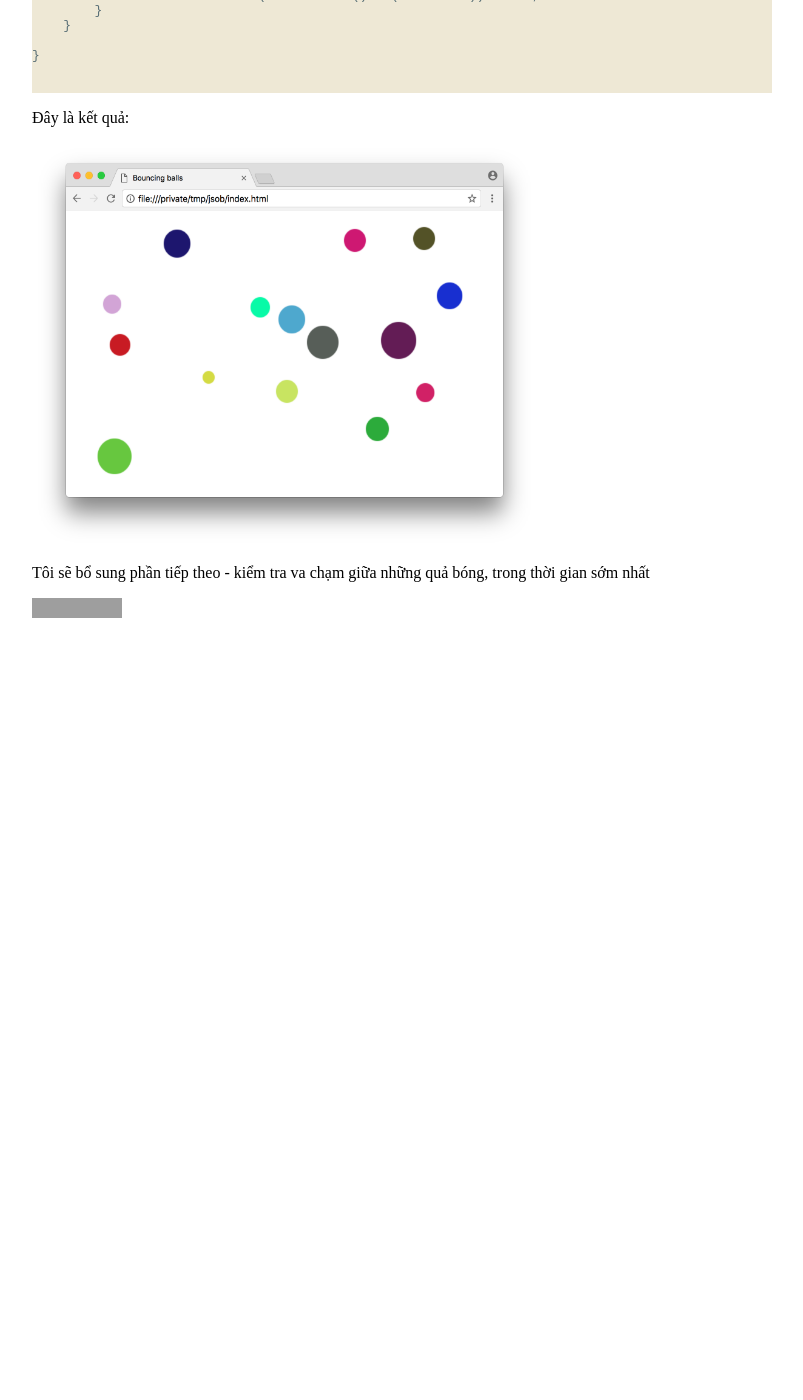
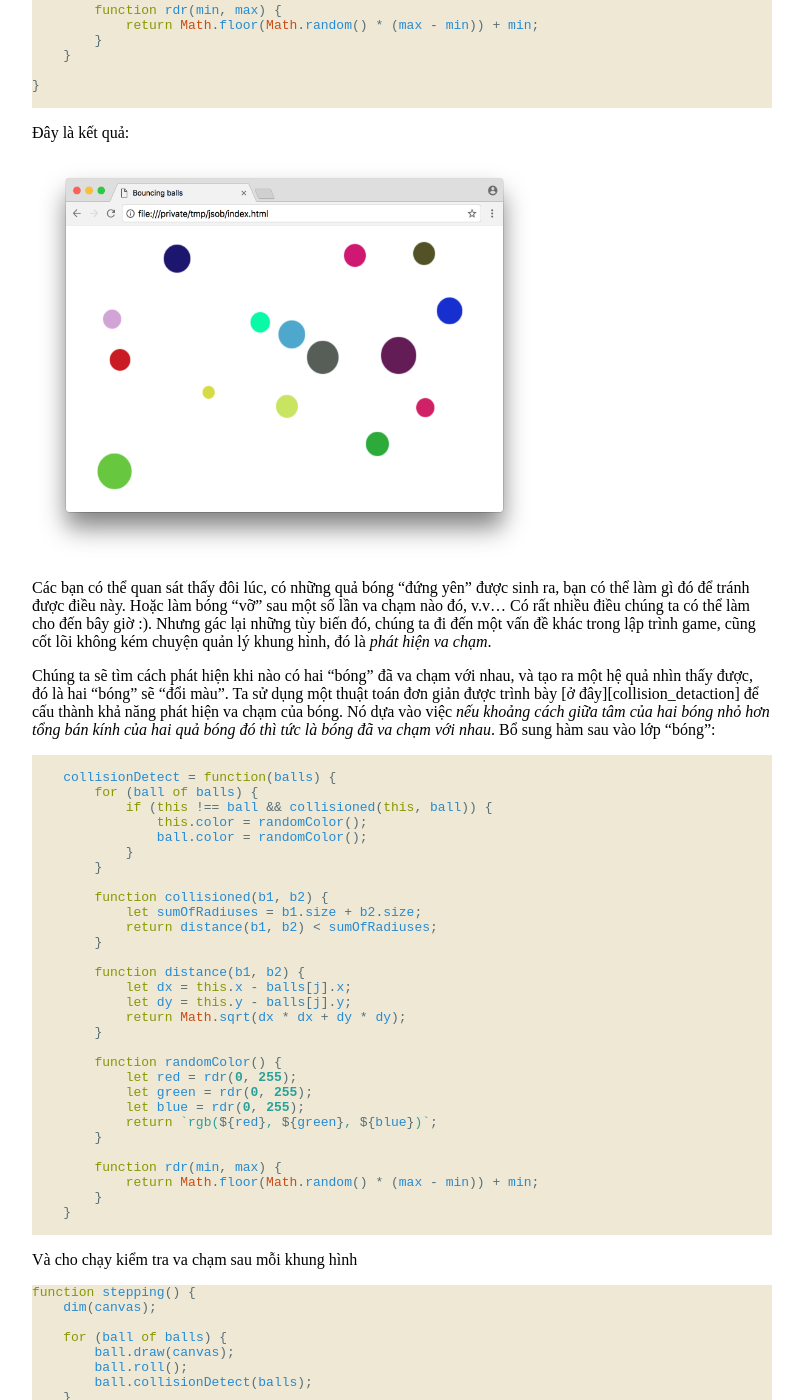
Before and after one commit to binhsonnguyen/binhsonnguyen.github.io, a Jekyll site: the page built from _posts/2017-09-30-practice-javascript-object-building.md, in a window 1280 px wide and 1400 px high, scrolled down 7506 px. Shown: the whole window, without its empty margins (238-1041 px from the left). Built offline with Jekyll 4.4.1, drawn with Linux system fonts in a browser that asks for light colours; before the commit the page ends 8136 px from its top, so only the background shows below that; some of the changed text lies outside the part shown; grey boxes are pictures that could not be loaded.

Commit message:
collision detection

````diff
--- a/_posts/2017-09-30-practice-javascript-object-building.md
+++ b/_posts/2017-09-30-practice-javascript-object-building.md
@@ -71,6 +68,8 @@
 chúng trong hàm `draw`:
 
 ```javascript
+
+let ctx = canvas.getContext('2d');
 
 let ball = {
     color: "red",
@@ -160,11 +159,10 @@
 window.requestAnimationFrame(stepping);
 
 function stepping() {
+    ball.draw(canvas);
     ball.roll();
-    ball.draw(canvas);
     window.requestAnimationFrame(stepping);
 }
-
 
 function Ball(x, y, color, size) {
     this.x = x;
@@ -188,6 +186,7 @@
     }
 
 }
+
 ```
 
 Chạy lên thử
@@ -202,8 +201,8 @@
 
 function stepping() {
     dim(canvas);
+    ball.draw(canvas);
     ball.roll();
-    ball.draw(canvas);
     window.requestAnimationFrame(stepping);
 
     function dim(canvas) {
@@ -235,6 +234,7 @@
         this.x += this.velX;
         this.y += this.velY;
     }
+
     this.draw = function (canvas) {
         const ANGLE_START = 0;
         const ANGLE_END = 2 * Math.PI;
@@ -246,6 +246,7 @@
     }
 
 }
+
 ```
 
 Và cập nhật sự thay đổi này ở chỗ dùng tới `Ball`:
@@ -308,8 +309,8 @@
     dim(canvas);
 
     for (ball of balls) {
+        ball.draw(canvas);
         ball.roll();
-        ball.draw(canvas);
     }
 
     window.requestAnimationFrame(stepping);
@@ -363,7 +364,6 @@
 
 }
 
-
 ```
 
 Đây là kết quả:
@@ -371,14 +371,97 @@
 <img src="/resource/posts/2017-09-30-practice-javascript-object-building/bulk_of_balls.png" width="505" height="405" align="center" >
 
 
-Tôi sẽ bổ sung phần tiếp theo - kiểm tra va chạm giữa những quả bóng, trong thời gian sớm nhất
+Các bạn có thể quan sát thấy đôi lúc, có những quả bóng "đứng yên" được sinh ra, bạn có thể làm gì đó
+để tránh được điều này. Hoặc làm bóng "vỡ" sau một số lần va chạm nào đó, v.v... Có rất nhiều điều chúng ta có thể
+làm cho đến bây giờ :). Nhưng gác lại những tùy biến đó, chúng ta đi đến một vấn đề khác trong lập trình game, cũng
+cốt lõi không kém chuyện quản lý khung hình, đó là *phát hiện va chạm*.
 
+Chúng ta sẽ tìm cách phát hiện khi nào có hai "bóng" đã va chạm với nhau, và tạo ra một hệ quả nhìn thấy được, đó
+là hai "bóng" sẽ "đổi màu". Ta sử dụng một thuật toán đơn giản được trình bày [ở đây][collision_detaction]
+để cấu thành khả năng phát hiện va chạm của bóng. Nó dựa vào việc *nếu khoảng cách giữa tâm của hai bóng nhỏ hơn tổng
+bán kính của hai quả bóng đó thì tức là bóng đã va chạm với nhau*. Bổ sung hàm sau vào lớp "bóng":
+
+```javascript
+
+    collisionDetect = function(balls) {
+        for (ball of balls) {
+            if (this !== ball && collisioned(this, ball)) {
+                this.color = randomColor();
+                ball.color = randomColor();
+            }
+        }
+
+        function collisioned(b1, b2) {
+            let sumOfRadiuses = b1.size + b2.size;
+            return distance(b1, b2) < sumOfRadiuses;
+        }
+
+        function distance(b1, b2) {
+            let dx = this.x - balls[j].x;
+            let dy = this.y - balls[j].y;
+            return Math.sqrt(dx * dx + dy * dy);
+        }
+
+        function randomColor() {
+            let red = rdr(0, 255);
+            let green = rdr(0, 255);
+            let blue = rdr(0, 255);
+            return `rgb(${red}, ${green}, ${blue})`;
+        }
+
+        function rdr(min, max) {
+            return Math.floor(Math.random() * (max - min)) + min;
+        }
+    }
+
+```
+
+Và cho chạy kiểm tra va chạm sau mỗi khung hình
+
+```javascript
+function stepping() {
+    dim(canvas);
+
+    for (ball of balls) {
+        ball.draw(canvas);
+        ball.roll();
+        ball.collisionDetect(balls);
+    }
+
+    window.requestAnimationFrame(stepping);
+
+    function dim(canvas) {
+        let ctx = canvas.getContext('2d');
+        const BACKGROUND_COLOR = "black";
+        ctx.fillStyle = BACKGROUND_COLOR;
+        ctx.fillRect(0, 0, canvas.width, canvas.height);
+    }
+
+}
+
+```
+
+Bạn có thể lập trình để bóng có những phản ứng phức tạp hơn khi va chạm, như vỡ hay bật lại "như thật". Nhưng
+việc đó đi hơi xa so với mục đích ban đầu của chúng ta, nên tôi không muốn đào sâu ở đây. Bạn có thể tự lập trình,
+hoặc sử dụng những thư viện giả lập vật lý (rất quen thuộc với các nhà phát triển game) như [PhysicsJS][[physics-js]],
+[[matter-js]][matter-js]], [Phaser][phaser], v.v...
+
+Bạn cũng có thể để ý thấy tới lúc này thì mã đã xuất hiện mã lặp, bạn có thể làm gì đó để nợ kỹ thuật này không còn
+nữa.
+
+Ví dụ vừa được trình bày đã bóc từng lớp nhỏ một của một bài toán thực tế, sử dụng nhiều đối tượng và nhiều hành
+dụng lập trình hướng đối tượng. Hi vọng bạn đã thực hành được một vài kỹ năng hữu ích.
+
+Chúc bạn học vui.
+
+PS: bạn có thể theo dõi từng bước tiến triển của bài toán [ở đây][steps].
 
 [mwd-js-object-building]: https://developer.mozilla.org/en-US/docs/Learn/JavaScript/Objects/Object_building_practice
 [mwd-js-object-overview]: https://developer.mozilla.org/en-US/docs/Learn/JavaScript/Objects
 [mwd-request-animation-frame]: https://developer.mozilla.org/en-US/docs/Web/API/window/requestAnimationFrame
-[backbone]: https://gist.github.com/binhsonnguyen/ccb5503703a82f17823b8d8cbf4ef881
-[backbone-dl]: https://gist.github.com/binhsonnguyen/ccb5503703a82f17823b8d8cbf4ef881/archive/63df8ae7b671d8cd8ebb72d8752466f985a2f1f0.zip
-[index.html-01]: https://gist.githubusercontent.com/binhsonnguyen/ccb5503703a82f17823b8d8cbf4ef881/raw/5b104f9551b7f628594eda6496e202018eba066b/index.html
-[style.css-01]: https://gist.githubusercontent.com/binhsonnguyen/ccb5503703a82f17823b8d8cbf4ef881/raw/5b104f9551b7f628594eda6496e202018eba066b/style.css
-[main.js-01]: https://gist.githubusercontent.com/binhsonnguyen/ccb5503703a82f17823b8d8cbf4ef881/raw/5b104f9551b7f628594eda6496e202018eba066b/main.js
+[backbone-dl]: https://gist.github.com/binhsonnguyen/39c94748e9f6a6a32372b6ca849ef595/archive/c62bf80bb67bf835014f9c4d2e6205e6d246d4b9.zip
+[2d-collision_detaction]: https://developer.mozilla.org/en-US/docs/Games/Techniques/2D_collision_detection
+[physics-js]: http://wellcaffeinated.net/PhysicsJS/
+[matter-js]: http://brm.io/matter-js/
+[phaser]: https://phaser.io/
+[steps]: https://gist.github.com/binhsonnguyen/39c94748e9f6a6a32372b6ca849ef595/revisions
````
Also changed, not shown: other parts of _posts/2017-09-30-practice-javascript-object-building.md (+3 -6 lines).
